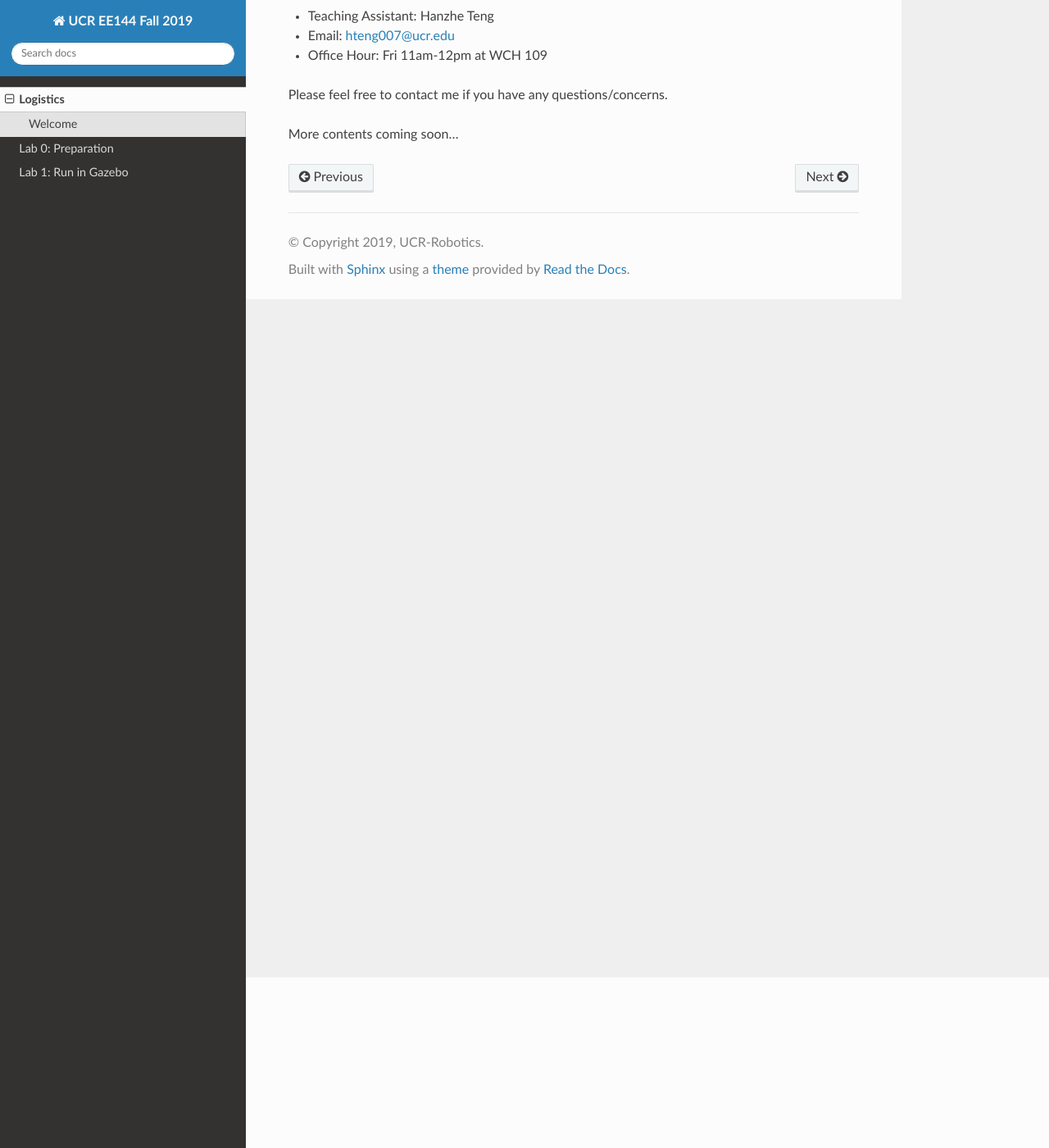
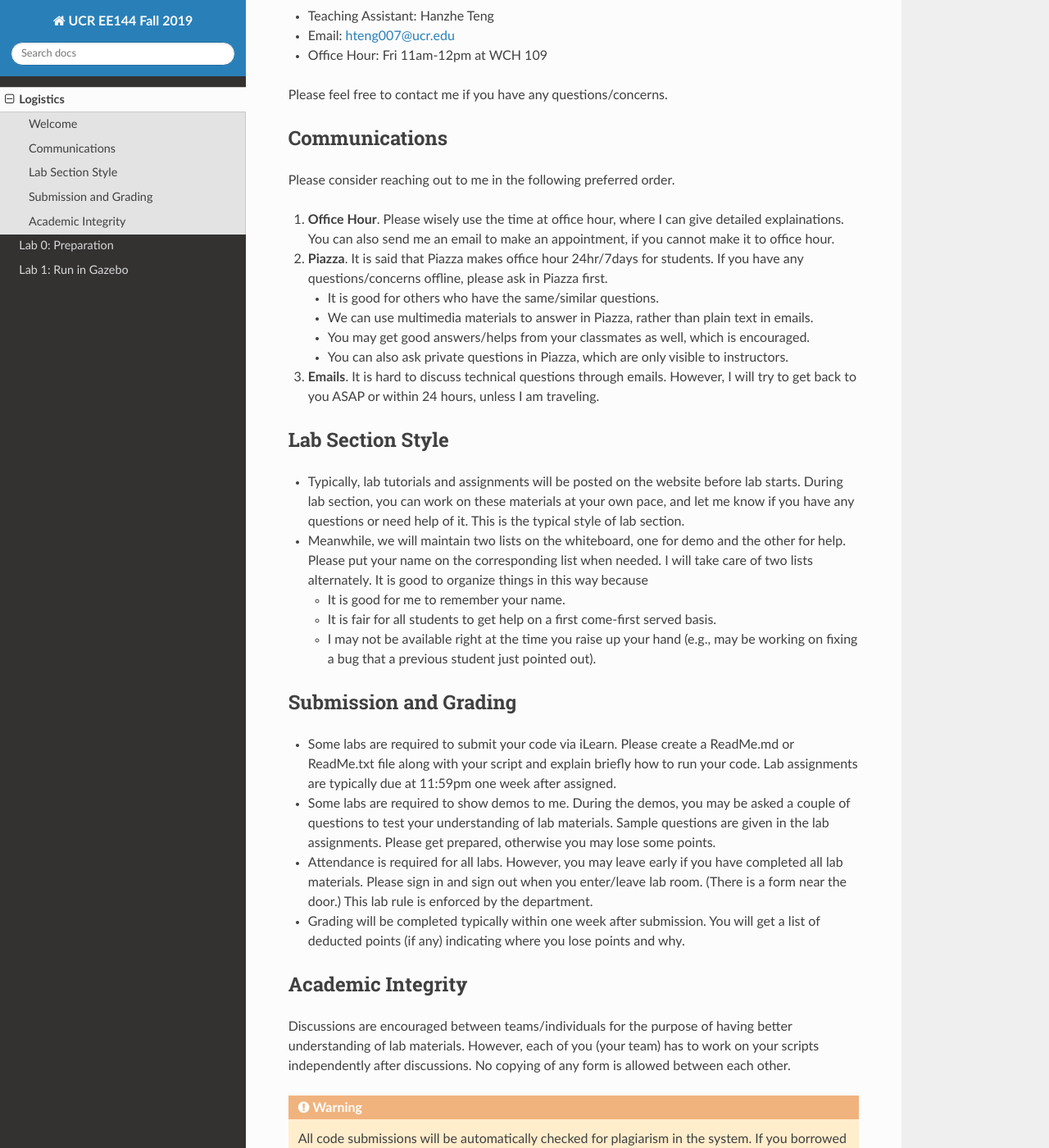
Before and after one commit to UCR-Robotics/ee144, a Sphinx documentation site: the page built from docs/logistics.rst, in a window 1280 px wide and 1400 px high, scrolled down 208 px. Shown: the whole window at 82% size. Built offline with Sphinx 7.4.7 and the Read the Docs theme 2.0.0, drawn with Linux system fonts in a browser that asks for light colours; some of the changed text lies outside the part shown.

Commit message:
update logistics

```diff
--- a/docs/logistics.rst
+++ b/docs/logistics.rst
@@ -10,4 +10,87 @@ Welcome
 
 Please feel free to contact me if you have any questions/concerns.
 
-More contents coming soon...
+
+Communications
+--------------
+
+Please consider reaching out to me in the following preferred order.
+
+1. **Office Hour**. Please wisely use the time at office hour, where
+   I can give detailed explainations.
+   You can also send me an email to make an appointment, if you cannot make it to office hour.
+
+2. **Piazza**. It is said that Piazza makes office hour 24hr/7days for students.
+   If you have any questions/concerns offline, please ask in Piazza first.
+
+   + It is good for others who have the same/similar questions.
+
+   + We can use multimedia materials to answer in Piazza, rather than plain text in emails.
+
+   + You may get good answers/helps from your classmates as well, which is encouraged.
+
+   + You can also ask private questions in Piazza, which are only visible to instructors.
+
+3. **Emails**. It is hard to discuss technical questions through emails.
+   However, I will try to get back to you ASAP or within 24 hours, unless I am traveling.
+
+
+Lab Section Style
+------------------------
+
+- Typically, lab tutorials and assignments will be posted on the website before lab starts.
+  During lab section, you can work on these materials at your own pace,
+  and let me know if you have any questions or need help of it.
+  This is the typical style of lab section.
+
+- Meanwhile, we will maintain two lists on the whiteboard, one for demo and the other for help.
+  Please put your name on the corresponding list when needed.
+  I will take care of two lists alternately.
+  It is good to organize things in this way because
+
+  + It is good for me to remember your name.
+
+  + It is fair for all students to get help on a first come-first served basis.
+
+  + I may not be available right at the time you raise up your hand
+    (e.g., may be working on fixing a bug that a previous student just pointed out).
+
+
+Submission and Grading
+----------------------
+
+- Some labs are required to submit your code via iLearn.
+  Please create a ReadMe.md or ReadMe.txt file along with your script
+  and explain briefly how to run your code.
+  Lab assignments are typically due at 11:59pm one week after assigned.
+
+- Some labs are required to show demos to me.
+  During the demos, you may be asked a couple of questions to test your understanding
+  of lab materials. Sample questions are given in the lab assignments.
+  Please get prepared, otherwise you may lose some points.
+
+- Attendance is required for all labs. However,
+  you may leave early if you have completed all lab materials.
+  Please sign in and sign out when you enter/leave lab room.
+  (There is a form near the door.) This lab rule is enforced by the department.
+
+- Grading will be completed typically within one week after submission.
+  You will get a list of deducted points (if any) indicating where
+  you lose points and why.
+
+
+Academic Integrity
+------------------
+
+Discussions are encouraged between teams/individuals for the purpose of
+having better understanding of lab materials. However, each of you (your team)
+has to work on your scripts independently after discussions.
+No copying of any form is allowed between each other.
+
+.. warning::
+
+    All code submissions will be automatically checked for plagiarism in the system.
+    If you borrowed some trivial modules/classes from the Internet,
+    please mention this both in your code (by comments) and report/ReadMe file.
+    Any violation of academic integrity will result in 0 score in lab assignment,
+    and will be reported to the university.
```
